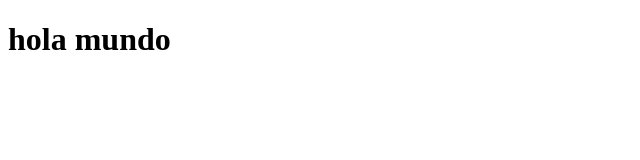
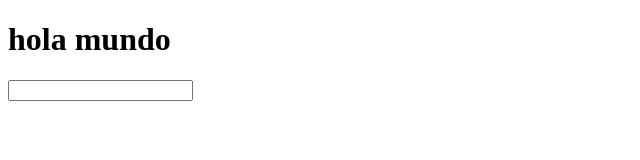
Before and after one commit to kracristian/cristian, a plain HTML site: page index.html in a window 1280 px wide. Shown: the whole page, without its empty margins (0-640 px from the left). Drawn offline with Linux system fonts and the light colour scheme.

Commit message:
agregar formulario

```diff
--- a/index.html
+++ b/index.html
@@ -8,5 +8,10 @@
 </head>
 <body>
     <h1>hola mundo</h1>
+
+    <form action="">
+        <input type="text" name="nombre" id="1">
+    </form>
+
 </body>
 </html>
```
